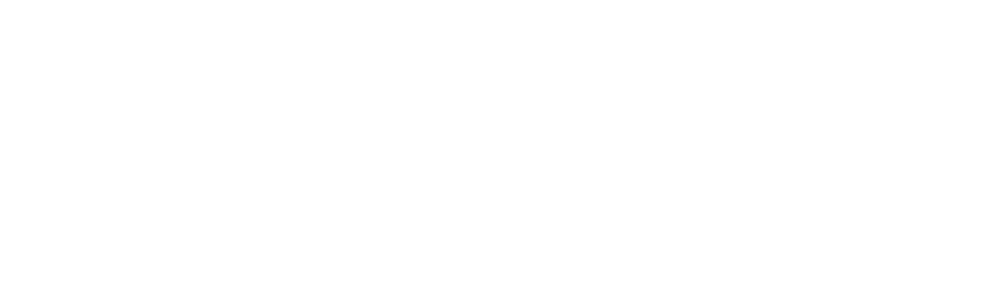
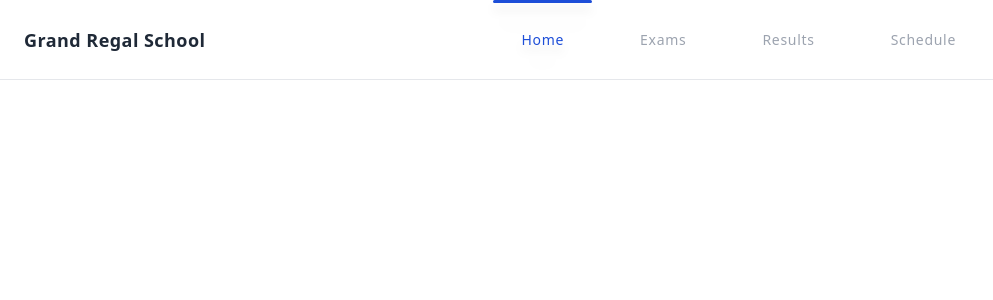
Before and after one commit to iammola/cbt, a Next.js app: page /home in a window 1280 px wide. Shown: the top 300 px of the page, without its empty margins (0-993 px from the left). Built offline with nearby package versions, Linux system fonts and the light colour scheme.

Commit message:
imported Navbar component

```diff
--- a/pages/home.tsx
+++ b/pages/home.tsx
@@ -1,9 +1,12 @@
 import { NextPage } from "next";
+
+import { Navbar } from "components/Layout";
 
 const Home: NextPage = (props) => {
     return (
-        <>
-        </>
+        <section className="flex flex-col items-center justify-start gap-2 w-screen">
+            <Navbar />
+        </section>
     )
 }
 
```
